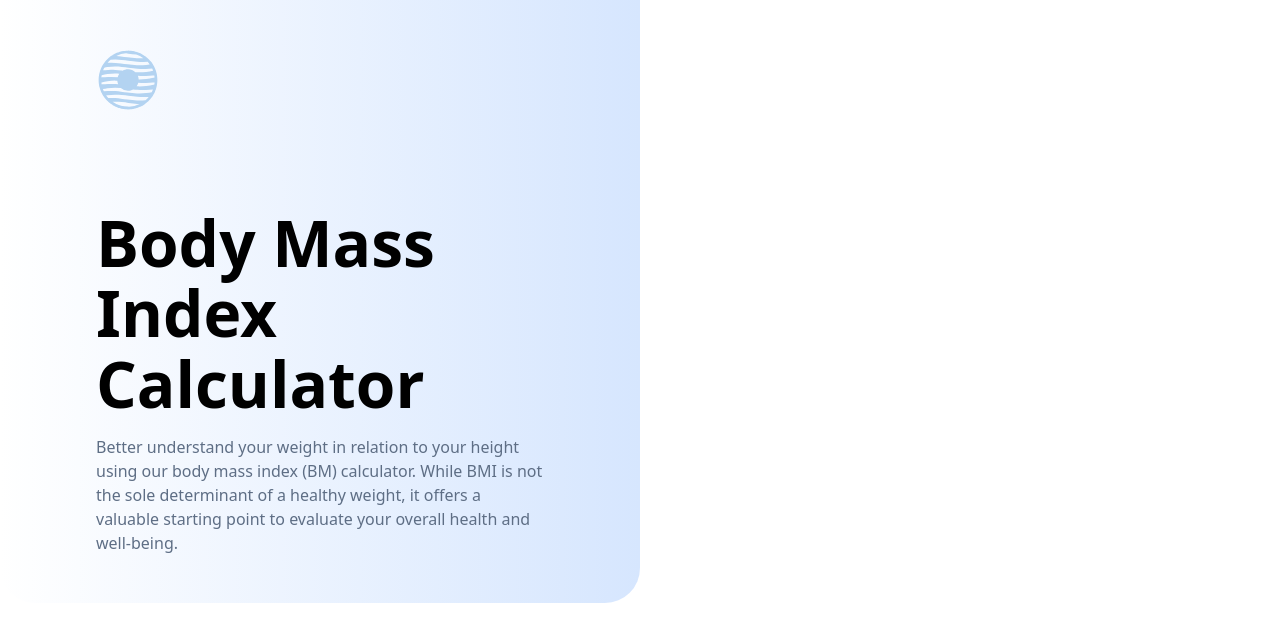
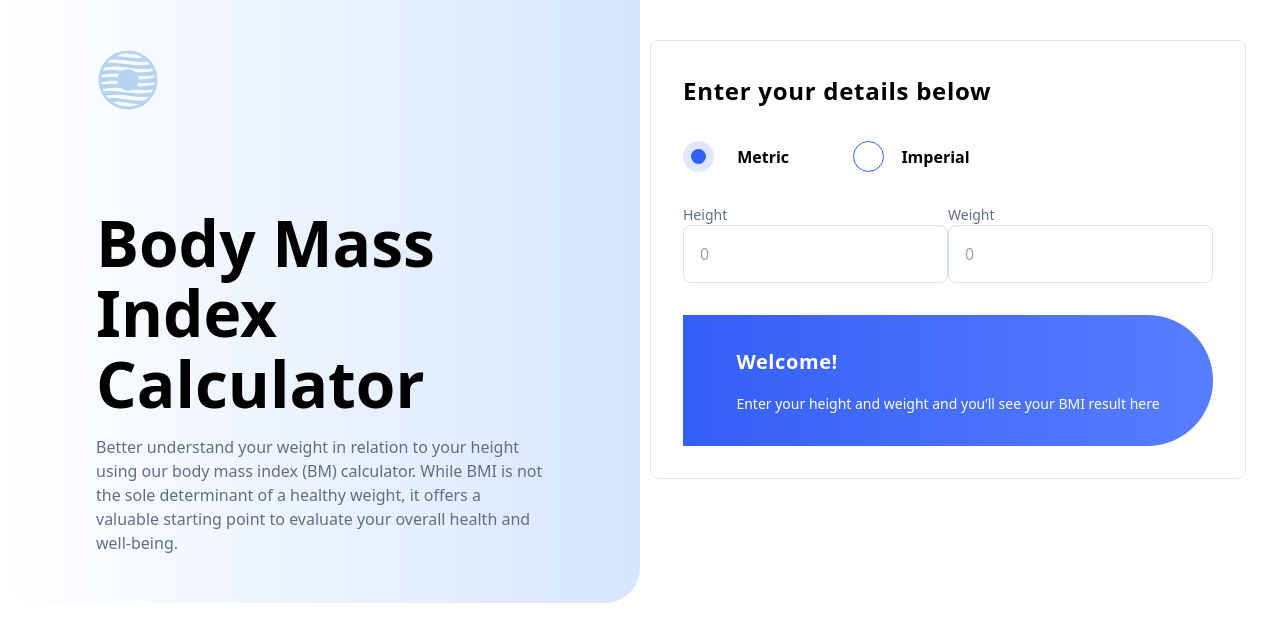
Before and after one commit to vinuman/BMI-calculator, a React (Create React App) app: page / in a window 1280 px wide. Shown: the top 642 px of the page. Built offline with nearby package versions, Linux system fonts and the light colour scheme.

Commit message:
calculator design

```diff
--- /dev/null
+++ b/src/components/Calculator.js
@@ -0,0 +1,69 @@
+import React from "react";
+import SvgFilled from "./SvgCircleFilled";
+import SvgEmpty from "./SvgCircleEmpty";
+
+const Calculator = () => {
+  return (
+    <div
+      className={`flex flex-col p-8 border rounded-lg bg-[#FFF] shadow-[16px 32px 56px 0px rgba(143, 174, 207, 0.25)]`}
+    >
+      <h2 className="font-inter font-semibold text-2xl leading-normal tracking-[0.03em] pb-8">
+        Enter your details below
+      </h2>
+      {/*  RADIO BUTTON DIV */}
+      <div className="flex w-[100%] pb-8">
+        <div className="flex items-center justify-between w-[20%] mr-16">
+          <SvgFilled className="cursor-pointer" />
+          <p className="font-inter font-semibold text-base leading-[150%]">
+            Metric
+          </p>
+        </div>
+        <div className="flex items-center justify-between w-[22%]">
+          <SvgEmpty className="cursor-pointer" />
+          <p className="font-inter font-semibold text-base leading-[150%]">
+            Imperial
+          </p>
+        </div>
+      </div>
+      {/*  RADIO BUTTON DIV ENDS */}
+      {/* INPUT DIV */}
+      <div className="flex justify-between">
+        <div>
+          <p className="font-inter text-[#5E6E85] text-sm leading-[150%]">
+            Height
+          </p>
+          <input
+            className="flex p-4 items-start gap-24 self-stretch rounded-lg border border-[#D8E2E7] bg-[#FFF]"
+            type="number"
+            placeholder="0"
+          ></input>
+        </div>
+        <div>
+          <p className="font-inter text-[#5E6E85] text-sm leading-[150%]">
+            Weight
+          </p>
+          <input
+            className="flex p-4 items-start gap-24 self-stretch rounded-lg border border-[#D8E2E7] bg-[#FFF]"
+            type="number"
+            placeholder="0"
+          ></input>
+        </div>
+      </div>
+      {/* INPUT DIV ENDS */}
+      {/* SUMMARY DIV */}
+      <div className="flex flex-col justify-center items-center p-8 gap-24 self-stretch rounded-tr-full rounded-br-full  bg-gradient-to-r from-[#345FF6] to-[#587DFF] mt-8">
+        <div>
+          <h3 className="font-inter font-semibold text-xl leading-normal tracking-[0.03em] text-[#FFF] pb-4">
+            Welcome!
+          </h3>
+          <p className="font-inter text-[#FFF] text-sm leading-[150%]">
+            Enter your height and weight and you’ll see your BMI result here
+          </p>
+        </div>
+      </div>
+      {/* SUMMARY DIV ENDS */}
+    </div>
+  );
+};
+
+export default Calculator;
--- /dev/null
+++ b/src/components/SvgCircleEmpty.js
@@ -0,0 +1,13 @@
+import * as React from "react";
+const SvgComponent = (props) => (
+  <svg
+    xmlns="http://www.w3.org/2000/svg"
+    width={31}
+    height={31}
+    fill="none"
+    {...props}
+  >
+    <circle cx={15.5} cy={15.5} r={15} fill="#fff" stroke="#345FF6" />
+  </svg>
+);
+export default SvgComponent;
--- /dev/null
+++ b/src/components/SvgCircleFilled.js
@@ -0,0 +1,14 @@
+import * as React from "react";
+const SvgComponent = (props) => (
+  <svg
+    xmlns="http://www.w3.org/2000/svg"
+    width={31}
+    height={31}
+    fill="none"
+    {...props}
+  >
+    <circle cx={15.5} cy={15.5} r={15.5} fill="#345FF6" fillOpacity={0.15} />
+    <circle cx={15.5} cy={15.5} r={7.5} fill="#345FF6" />
+  </svg>
+);
+export default SvgComponent;
--- a/src/pages/Home.js
+++ b/src/pages/Home.js
@@ -1,10 +1,10 @@
 import React from "react";
 import logo from "../images/logo.svg";
+import Calculator from "../components/Calculator";
 
 const Home = () => {
   return (
-    <>
-      <div>
+    <div className="relative">
       {/* TOP SECTION */}
       <section className="w-[100%]">
         {/* left */}
@@ -15,16 +15,19 @@ const Home = () => {
               Body Mass Index Calculator
             </h1>
             <p className="font-inter text-base font-normal leading-[150%] text-[#5E6E85] text-[16px]">
-                Better understand your weight in relation to your height using
-                our body mass index (BM) calculator. While BMI is not the sole
+              Better understand your weight in relation to your height using our
+              body mass index (BM) calculator. While BMI is not the sole
               determinant of a healthy weight, it offers a valuable starting
               point to evaluate your overall health and well-being.
             </p>
           </div>
         </div>
+        {/* RIGHT */}
       </section>
+      <div className="absolute top-10 left-[650px] rounded-[16px] bg-white">
+        <Calculator />
       </div>
-    </>
+    </div>
   );
 };
 
```
Lines whose indentation alone changed are shown as unchanged.
